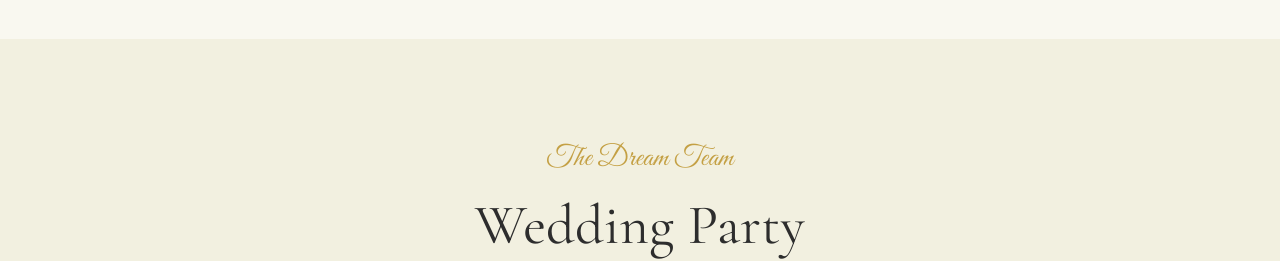
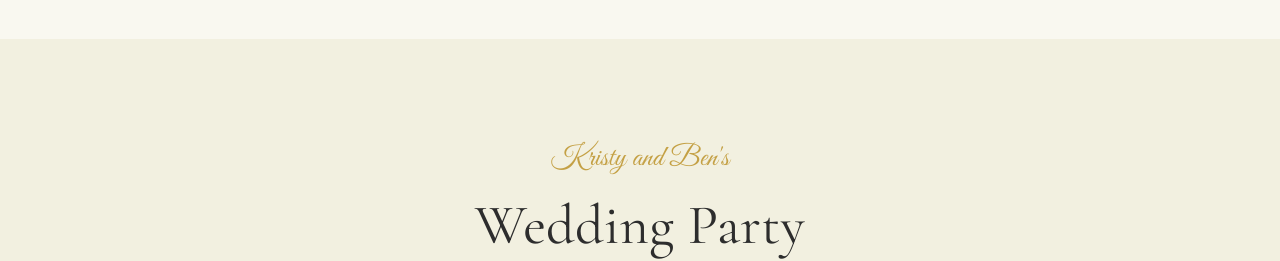
Before and after one commit to bpogacar/wedding-website, a Next.js app: page / in a window 1280 px wide. Shown: the part 4620-4881 px from the top of the page. Built offline with nearby package versions, Linux system fonts and the light colour scheme.

Commit message:
updated phrasing for introducing wedding party

```diff
--- a/app/sections/WeddingPartySection.tsx
+++ b/app/sections/WeddingPartySection.tsx
@@ -54,7 +54,7 @@ export default function WeddingPartySection() {
       <div className="max-w-6xl mx-auto">
         {/* Header */}
         <div className="text-center mb-16">
-          <span className="section-subtitle">The Dream Team</span>
+          <span className="section-subtitle">Kristy and Ben's</span>
           <h2 className="section-title">Wedding Party</h2>
           <div className="section-divider" />
         </div>
```
